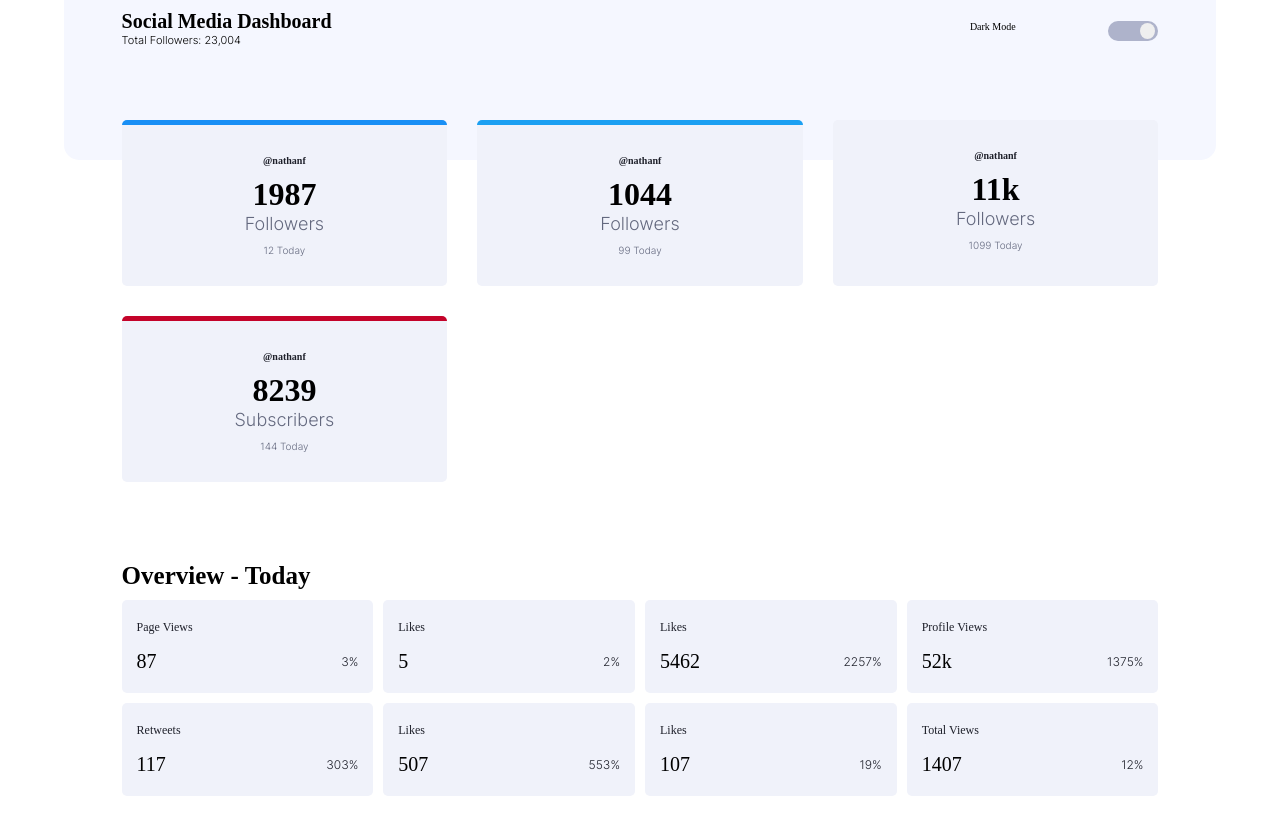
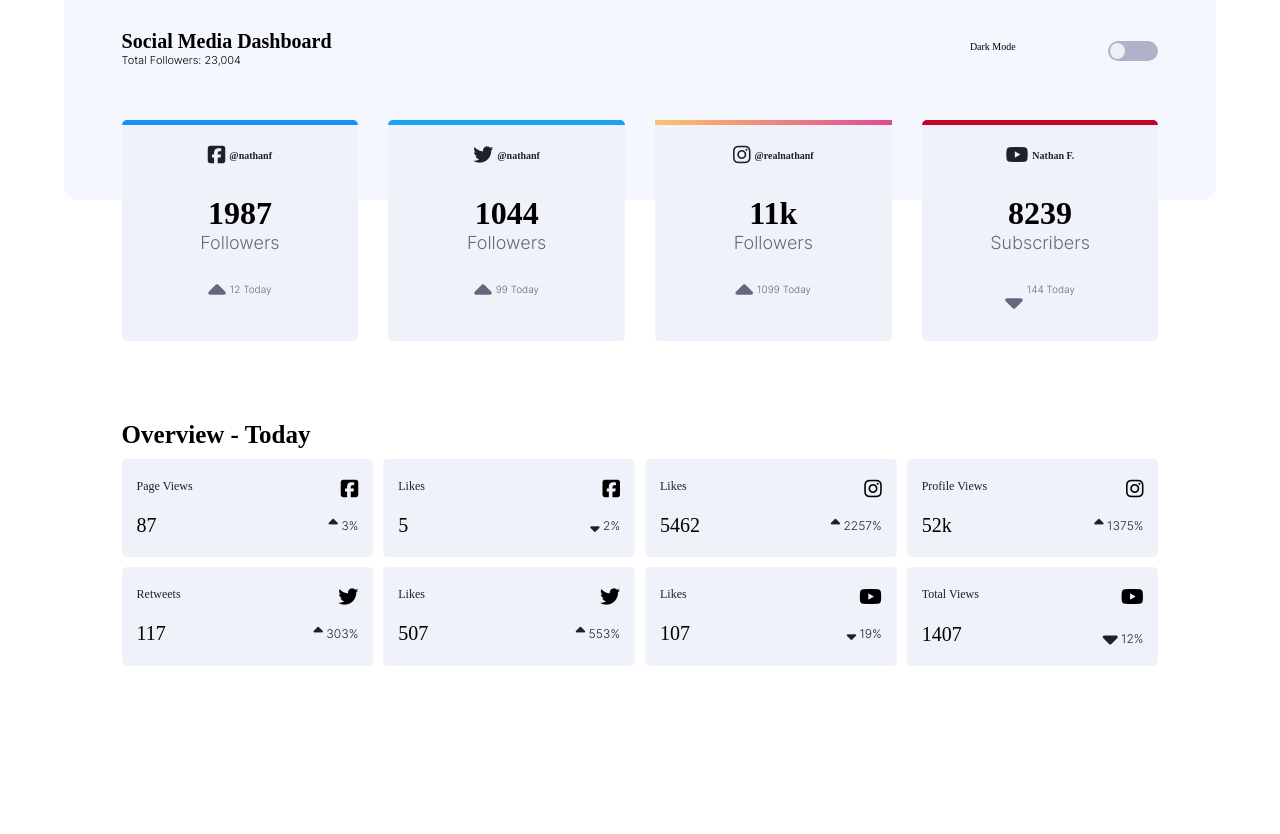
Before and after one commit to Phrukey/Social-media-dashbord-with-theme-switch, a plain HTML site: page index.html in a window 1280 px wide. After the commit the page ends 800 px from the top, so only its background shows below. Drawn offline with Linux system fonts and the light colour scheme; a web font is replaced by a local one.

Commit message:
Added Some Icons to the markup

```diff
--- a/index.html
+++ b/index.html
@@ -20,17 +20,17 @@
           <p> Total Followers: 23,004</p>
         </div>
         <div class="toggle">
-        <p> Dark Mode</p>
-        <div class="toggle-box">
-          <button id="button"></button>
+          <p> Dark Mode</p>
+          <div class="toggle-box">
+            <button id="button"></button>
+          </div>
         </div>
-        </div>
+     </section>
     </section>
-  </section>
     <section class="overall-insights">
       <div class="sm facebook">
         <div class="sm-heading">
-          <i 	fa fa-facebook-square></i>
+          <i class="fab fa-facebook-square fa-2x"></i>
           <h5>@nathanf</h5>
         </div>
 
@@ -40,13 +40,13 @@
         </div>
 
         <div class="sm-footer">
-          <i fa fa-sort-up></i>
+          <i class="fas fa-sort-up fa-2x"></i>
           <p> 12 Today</p>
         </div>
       </div>
       <div class="sm twitter">
         <div class="sm-heading">
-          <i 	fa fa-facebook-square></i>
+          <i class="fab fa-twitter fa-2x"></i>
           <h5>@nathanf</h5>
         </div>
 
@@ -56,14 +56,14 @@
         </div>
 
         <div class="sm-footer">
-          <i fa fa-sort-up></i>
+          <i class="fas fa-sort-up fa-2x"></i>
           <p> 99 Today</p>
         </div>
       </div>
       <div class="sm instagram">
         <div class="sm-heading">
-          <i 	fa fa-facebook-square></i>
-          <h5>@nathanf</h5>
+          <i class="fab fa-instagram fa-2x"></i>
+          <h5>@realnathanf</h5>
         </div>
 
         <div class="follower-count">
@@ -72,15 +72,15 @@
         </div>
 
         <div class="sm-footer">
-          <i fa fa-sort-up></i>
+          <i class="fas fa-sort-up fa-2x"></i>
           <p> 1099 Today</p>
         </div>
       </div>
 
       <div class="sm youtube">
         <div class="sm-heading">
-          <i 	fa fa-facebook-square></i>
-          <h5>@nathanf</h5>
+          <i class="fab fa-youtube fa-2x"></i>
+          <h5>Nathan F.</h5>
         </div>
 
         <div class="follower-count">
@@ -89,7 +89,7 @@
         </div>
 
         <div class="sm-footer">
-          <i fa fa-sort-up></i>
+          <i class="fas fa-sort-down fa-2x"></i>
           <p>  144 Today</p>
         </div>
       </div>
@@ -101,94 +101,97 @@
         <div class="app-overview">
           <div class="interaction">
             <p>Page Views</p>
-            <i 	fa fa-facebook-square></i>
+            <i class="fab fa-facebook-square fa-2x"></i>
           </div>
           <div class="count">
             <p> 87 </p>
-           <span> 3%</span>
+           <span><i class="fas fa-sort-up fa-lg"></i> 3%</span>
           </div>
         </div>
 
         <div class="app-overview">
           <div class="interaction">
             <p>Likes</p>
-            <i 	fa fa-facebook-square></i>
+            <i class="fab fa-facebook-square fa-2x"></i>
           </div>
           <div class="count">
             <p>  5</p>
-           <span> 2%</span>
+           <span><i class="fas fa-sort-down fa-lg"></i> 2%</span>
           </div>
         </div>
 
         <div class="app-overview">
           <div class="interaction">
             <p>  Likes</p>
-            <i 	fa fa-facebook-square></i>
+            <i class="fab fa-instagram fa-2x"></i>
           </div>
           <div class="count">
             <p> 5462 </p>
-           <span> 2257%</span>
+           <span><i class="fas fa-sort-up fa-lg"></i> 2257%</span>
           </div>
         </div>
 
         <div class="app-overview">
           <div class="interaction">
             <p> Profile Views</p>
-            <i 	fa fa-facebook-square></i>
+            <i class="fab fa-instagram fa-2x"></i>
           </div>
           <div class="count">
             <p> 52k </p>
-           <span> 1375%</span>
+           <span><i class="fas fa-sort-up fa-lg"></i> 1375%</span>
           </div>
         </div>
 
         <div class="app-overview">
           <div class="interaction">
             <p>  Retweets</p>
-            <i 	fa fa-facebook-square></i>
+            <i class="fab fa-twitter fa-2x"></i>
           </div>
           <div class="count">
             <p> 117</p>
-           <span> 303%</span>
+           <span><i class="fas fa-sort-up fa-lg"></i> 303%</span>
           </div>
         </div>
 
         <div class="app-overview">
           <div class="interaction">
             <p>Likes</p>
-            <i 	fa fa-facebook-square></i>
+            <i class="fab fa-twitter fa-2x"></i>
           </div>
           <div class="count">
             <p>  507 </p>
-           <span> 553%</span>
+           <span><i class="fas fa-sort-up fa-lg"></i> 553%</span>
           </div>
         </div>
 
         <div class="app-overview">
           <div class="interaction">
             <p>Likes</p>
-            <i 	fa fa-facebook-square></i>
+            <i class="fab fa-youtube fa-2x"></i>
           </div>
           <div class="count">
             <p> 107 </p>
-           <span> 19%</span>
+           <span><i class="fas fa-sort-down fa-lg"></i> 19%</span>
           </div>
         </div>
 
         <div class="app-overview">
           <div class="interaction">
             <p>Total Views</p>
-            <i 	fa fa-facebook-square></i>
+            <i class="fab fa-youtube fa-2x"></i>
           </div>
           <div class="count">
             <p> 1407 </p>
-           <span> 12%</span>
+           <span><i class="fas fa-sort-down fa-2x"></i> 12%</span>
           </div>
         </div>
       </section>
     </section>
   </section>
 </section>
+
+
+<script src="https://kit.fontawesome.com/4486d546fb.js" crossorigin="anonymous"></script>
  <script src="themeSwitch.js"></script>
 </body>
 </html>
--- a/style.css
+++ b/style.css
@@ -58,8 +58,6 @@ body {
   height: 20px;
   border-radius: 12px;
   background: hsl(230, 22%, 74%);
-  /* display: flex;
-  justify-content: flex-end; */
 }
 .toggle-box button {
   border-radius: 50%;
@@ -69,7 +67,6 @@ body {
   outline: none;
   cursor: pointer;
   border: transparent;
-  transform: translateX(30px);
 }
 
 /* Stylings For The The Insights of Each App */
@@ -79,12 +76,21 @@ body {
   width: 90%;
   /* border: 1px solid red; */
   display: grid;
-  grid-template-columns: repeat(auto-fit, minmax(250px, 1fr));
+  grid-template-columns: repeat(auto-fit, minmax(200px, 1fr));
   gap: 30px;
 }
 .facebook { border-top: 5px solid hsl(208, 92%, 53%);}
 .twitter { border-top: 5px solid hsl(203, 89%, 53%);}
-.instagram { border-top: 5px solid linear gradient (to right, hsl(37, 97%, 70%),hsl(329, 70%, 58%));}
+.instagram {
+  border: 5px;
+  border-style: solid;
+  border-image-source:linear-gradient(to right,hsl(37, 97%, 70%), hsl(329, 70%, 58%));
+  border-image-slice: 1;
+  border-bottom: 0;
+  border-left: 0;
+  border-right: 0;
+
+}
 .youtube { border-top: 5px solid hsl(348, 97%, 39%);}
 .sm {
   /* width: 70%; */
@@ -98,11 +104,17 @@ body {
 .sm .sm-heading {
   font-family: interBold;
   color: hsl(230, 17%, 14%);
-  padding: 10px 0;
+  /* padding: 10px 0; */
+  display: flex;
+  justify-content: center;
+  align-items: center;
+  gap: 4px;
+}
+.sm .sm-heading p {
   font-size: 1.3rem;
 }
 .sm .follower-count {
-  margin-bottom: 10px;
+  margin: 30px 0;
 }
 .sm .follower-count h3 {
   font-size: 3.2rem;
@@ -119,7 +131,12 @@ body {
   font-family: interLight;
   color: hsl(228, 12%, 44%);
   margin-bottom: 10px;
+  display: flex;
+  gap: 4px;
+  justify-content: center;
 }
+
+
 /* Styling for Daily Overview */
 .daily-overview {
   margin: 50px 0;
@@ -155,6 +172,10 @@ body {
   justify-content: space-between;
   align-items: center;
 }
+.daily-overview .app-overview .interaction {
+  display: flex;
+  justify-content: space-between;
+}
 .daily-overview .app-overview .interaction p {
   font-family: interBold;
   color: hsl(230, 17%, 14%);
@@ -165,6 +186,7 @@ body {
   font-size: 1.2rem;
   font-family: interlight;
   color: hsl(230, 17%, 14%);
+  justify-self: center;
 }
 .daily-overview .app-overview .count p {
   font-size: 2rem;
@@ -172,19 +194,21 @@ body {
 }
 
 @media (min-width: 800px) {
+ .header { height : 25vh}
   .header-wrap {
     width: 90%;
     margin: 0 auto;
     display: flex;
     align-items: center;
+    padding-top: 20px;
   }
   .header-info{
     border-bottom: none;
     flex: 4.5;
     padding: 10px 0;
   }
-  .toggle {
-
-    flex: 1;
+  .toggle { flex: 1; }
+  .overall-insights {
+    margin-top: -100px;
   }
 }
--- a/themeSwitch.js
+++ b/themeSwitch.js
@@ -1,6 +1,12 @@
 const themeSwitch= document.querySelector("button");
 
 themeSwitch.addEventListener("click", (e) => {
-  themeSwitch.style.transform = "translateX(0px)"
+  if(e.target.classList.contains("dark")) {
+    themeSwitch.style.transform = "translateX(0px)"
+
+  } else {
+    themeSwitch.style.transform = "translateX(30px)"
+  }
+
 })
 console.log(themeSwitch)
```
